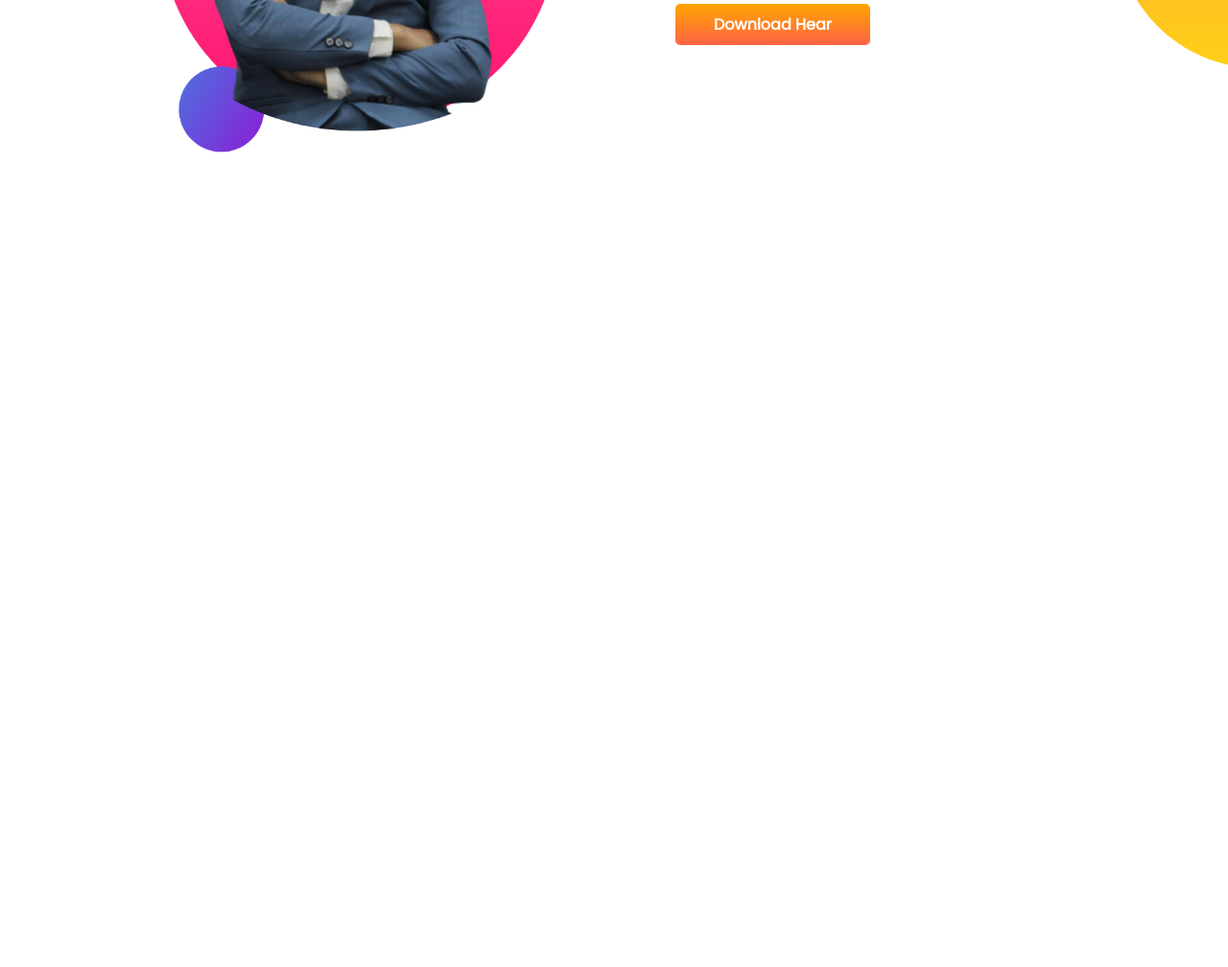
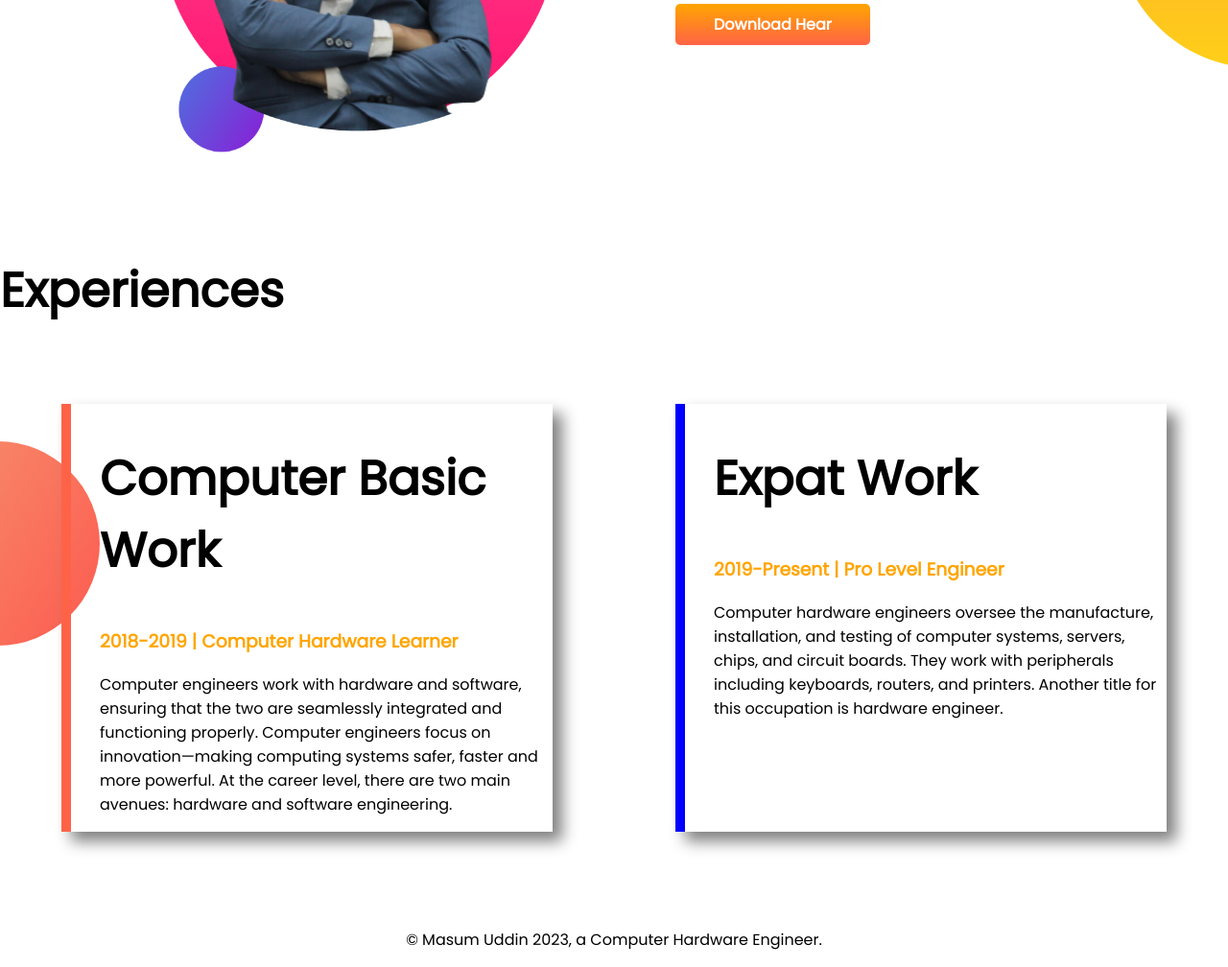
Before and after one commit to Masum-Uddin/day-to-night, a plain HTML site: page index.html in a window 1280 px wide. Shown: the part 949-1957 px from the top of the page at 96% size. Before the commit the page ends 1215 px from the top, so only its background shows below. Drawn offline with Linux system fonts and the light colour scheme.

Commit message:
complect

```diff
--- a/index.html
+++ b/index.html
@@ -11,7 +11,7 @@
     <link rel="stylesheet" href="style.css">
 </head>
 <body>
-    <section class="top-banner">
+    <section class="top-banner flexe">
         <div class="half_with">
             <h1>Welcome To </h1>
             <h1><span class="headname">Masum Uddin</span> World</h1>
@@ -24,7 +24,7 @@
             <img src="photopea.png" alt="">
         </div>
     </section>
-    <section class="topbanner2">
+    <section class="topbanner2 flexe">
         <div class="half_with">
             <img src="photopea 2.png" alt="">
         </div>
@@ -35,5 +35,31 @@
             <a class="fb" target="_blank" href="https://www.facebook.com/masum.habib.50/">Download Hear</a>
         </div>
     </section>
+
+    <section class="Experience">
+        <h1>Experiences</h1>
+      <div class="flexe">
+        <div class="half-expat">
+            <h1>Computer Basic Work</h1>
+            <h3 class="h3org">2018-2019 | Computer Hardware Learner</h3>
+            <p>Computer engineers work with hardware and software, ensuring that the two are seamlessly integrated and functioning properly. Computer engineers focus on innovation—making computing systems safer, faster and more powerful. At the career level, there are two main avenues: hardware and software engineering.</p>
+
+        </div>
+         <div id="pro" class="half-expat">
+           <h1>Expat Work</h1>
+           <h3 class="h3org">2019-Present | Pro Level Engineer</h3>
+           <p>Computer hardware engineers oversee the manufacture, installation, and testing of computer systems, servers, chips, and circuit boards. They work with peripherals including keyboards, routers, and printers. Another title for this occupation is hardware engineer.</p>
+         </div>
+      </div>
+
+</section>
+ <footer class="footer">
+    <p>© Masum Uddin 2023, a Computer Hardware Engineer.</p>
+
+ </footer>
+
+
+
+
 </body>
 </html>
--- a/style.css
+++ b/style.css
@@ -3,7 +3,7 @@ body{font-family: 'Bungee Shade', cursive;
     font-family: 'Poppins', sans-serif;
 margin: 0px;}
 h1{font-size: 50px;}
-section{display: flex;
+.flexe{display: flex;
 margin-bottom: 100px;}
 .half_with{width: 50%;
 margin-left: 5%;
@@ -23,3 +23,18 @@ background-repeat: no-repeat;
 background-image: url(dream-bg.png);
 background-repeat: no-repeat;
 background-position: right;}
+.h3org{color: orange;}
+.half-expat{width: 40%;
+margin-left: 5%;
+margin-top: 3%;
+margin-right: 5%;
+box-shadow: 10px 10px 15px gray;
+padding-left: 30px;
+border-left: 10px solid tomato;}
+.Experience{
+    background-image: url(exp-bg.png);
+background-repeat: no-repeat;
+background-position: left;
+}
+#pro{border-left: 10px solid blue;}
+.footer{text-align: center;}
```
